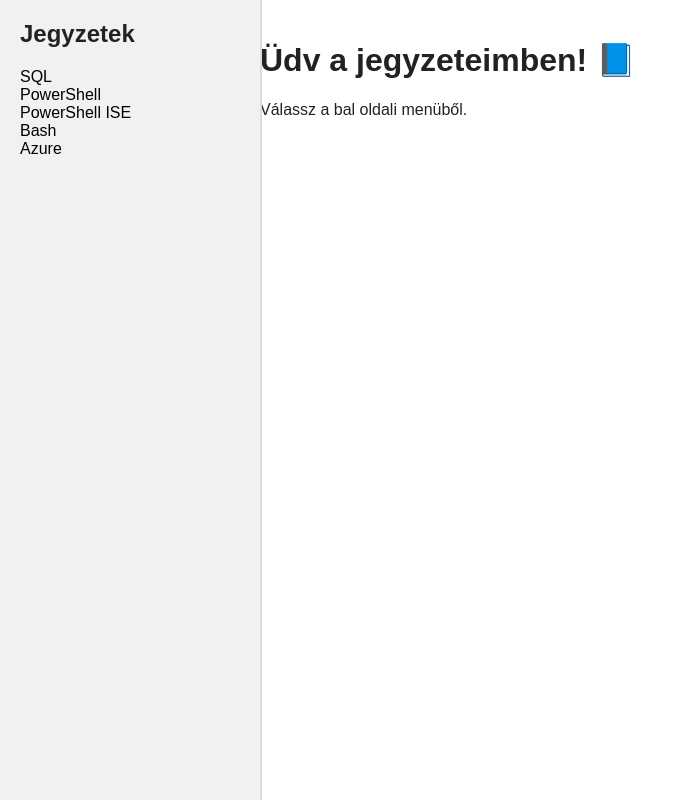
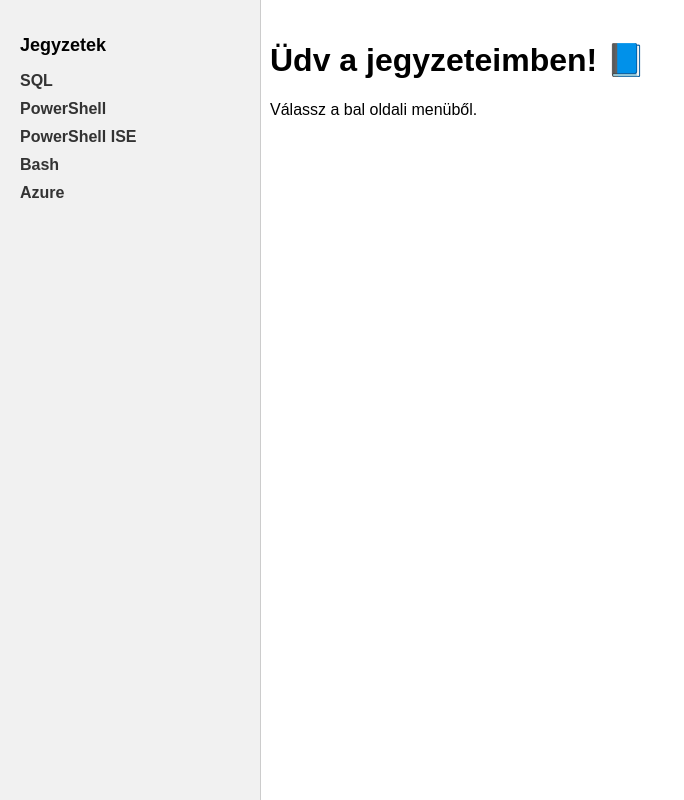
Before and after one commit to Pironex9/suli, a plain HTML site: page index.html in a window 1280 px wide. Shown: the whole page, without its empty margins (0-684 px from the left). Drawn offline with Linux system fonts and the light colour scheme.

Commit message:
Refactor sidebar styles and adjust layout

```diff
--- a/css/style.css
+++ b/css/style.css
@@ -1,22 +1,23 @@
 body {
   margin: 0;
   font-family: Arial, sans-serif;
-  background: #ffffff;
-  color: #222;
 }
 
 .sidebar {
   width: 220px;
+  height: 100vh;
   background: #f1f1f1;
+  padding: 20px;
   position: fixed;
-  top: 0; left: 0; bottom: 0;
-  padding: 20px;
+  left: 0;
+  top: 0;
   overflow-y: auto;
-  border-right: 2px solid #ddd;
+  border-right: 1px solid #ccc;
 }
 
 .sidebar h2 {
-  margin-top: 0;
+  font-size: 18px;
+  margin-bottom: 10px;
 }
 
 .sidebar ul {
@@ -24,16 +25,21 @@ body {
   padding: 0;
 }
 
+.sidebar li {
+  margin-bottom: 10px;
+}
+
 .sidebar a {
-  color: #000;
   text-decoration: none;
+  color: #333;
+  font-weight: bold;
 }
 
 .sidebar a:hover {
-  text-decoration: underline;
+  color: #007bff;
 }
 
 .content {
-  margin-left: 240px;
+  margin-left: 250px;
   padding: 20px;
 }
```
